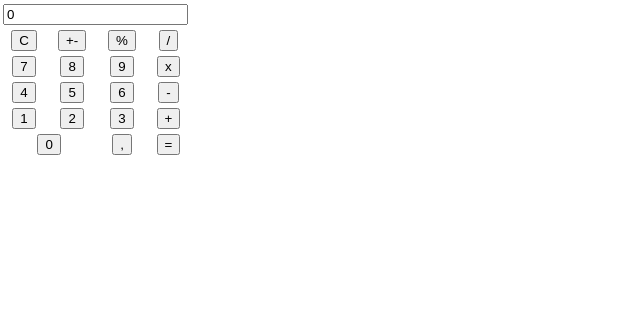
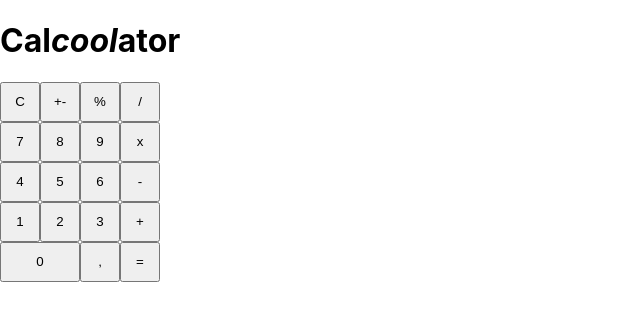
Before and after one commit to WibiH/calculator, a React (Create React App) app: page / in a window 1280 px wide. Shown: the top 320 px of the page, without its empty margins (0-640 px from the left). Built offline with nearby package versions, Linux system fonts and the light colour scheme.

Commit message:
change values

```diff
--- a/src/App.css
+++ b/src/App.css
@@ -36,3 +36,18 @@
     transform: rotate(360deg);
   }
 }
+
+.display {
+  width: 152px;
+  height: 40px;
+  text-align: right;
+}
+
+.buttons button {
+  width: 40px;
+  height: 40px;
+}
+
+#big-button {
+  width: 80px;
+}
--- a/src/App.js
+++ b/src/App.js
@@ -1,9 +1,5 @@
 import "./App.css";
-import DisplayNumber from "./components/DisplayNumber";
-import PlusMinusBtn from "./components/PlusMinusBtn";
-import MathOperationsBtns from "./components/MathOperationsBtns";
-import PercentageBtn from "./components/PercentageBtn";
-import ClearAll from "./components/ClearAll";
+import CalculatorButtons from "./components/CalculatorButtons";
 
 /* Calculator functions
 - type in numbers in form
@@ -17,101 +13,12 @@ import ClearAll from "./components/ClearAll";
 
 function App() {
   return (
-    <div className="App">
-      <table>
-        <thead>
-          {" "}
-          <tr>
-            <th colspan="4">
-              {" "}
-              <DisplayNumber />
-            </th>
-          </tr>
-        </thead>
-        <tbody>
-          <tr>
-            <td>
-              {" "}
-              <button>C</button>
-              <ClearAll />
-            </td>
-            <td>
-              {" "}
-              <button>+-</button>
-              <PlusMinusBtn />
-            </td>
-            <td>
-              {" "}
-              <button>%</button>
-              <PercentageBtn />
-            </td>
-            <td>
-              <button>
-                / <MathOperationsBtns />
-              </button>
-            </td>
-          </tr>
-          <tr>
-            <td>
-              <button>7 </button>
-            </td>
-            <td>
-              <button>8</button>
-            </td>
-            <td>
-              <button>9</button>
-            </td>
-            <td>
-              <button>
-                x <MathOperationsBtns />
-              </button>
-            </td>
-          </tr>
-          <tr>
-            <td>
-              <button>4</button>
-            </td>
-            <td>
-              <button>5</button>
-            </td>
-            <td>
-              <button>6</button>
-            </td>
-            <td>
-              <button>
-                - <MathOperationsBtns />
-              </button>
-            </td>
-          </tr>
-          <tr>
-            <td>
-              <button>1</button>
-            </td>
-            <td>
-              <button>2</button>
-            </td>
-            <td>
-              <button>3</button>
-            </td>
-            <td>
-              <button>
-                + <MathOperationsBtns />
-              </button>
-            </td>
-          </tr>
-          <tr>
-            <td colspan="2">
-              <button>0</button>
-            </td>
-            <td>
-              <button>,</button>
-            </td>
-            <td>
-              <button>=</button>
-            </td>
-          </tr>
-        </tbody>
-      </table>
+    <div className="calculator">
+      <h1>
+        Cal<i>cool</i>ator
+      </h1>
+
+      <CalculatorButtons />
     </div>
   );
 }
--- /dev/null
+++ b/src/components/CalculatorButtons.jsx
@@ -0,0 +1,133 @@
+import React from "react";
+
+function CalculatorButtons() {
+  return (
+    <div className="buttons">
+      <button
+        name="C"
+        onClick={(event) => this.props.onClick(event.target.name)}
+      >
+        C
+      </button>
+      <button
+        name="+-"
+        onClick={(event) => this.props.onClick(event.target.name)}
+      >
+        +-
+      </button>
+      <button
+        name="%"
+        onClick={(event) => this.props.onClick(event.target.name)}
+      >
+        %
+      </button>
+      <button
+        name="/"
+        onClick={(event) => this.props.onClick(event.target.name)}
+      >
+        /
+      </button>
+      <br />
+
+      <button
+        name="7"
+        onClick={(event) => this.props.onClick(event.target.name)}
+      >
+        7
+      </button>
+      <button
+        name="8"
+        onClick={(event) => this.props.onClick(event.target.name)}
+      >
+        8
+      </button>
+      <button
+        name="9"
+        onClick={(event) => this.props.onClick(event.target.name)}
+      >
+        9
+      </button>
+      <button
+        name="x"
+        onClick={(event) => this.props.onClick(event.target.name)}
+      >
+        x
+      </button>
+      <br />
+
+      <button
+        name="4"
+        onClick={(event) => this.props.onClick(event.target.name)}
+      >
+        4
+      </button>
+      <button
+        name="5"
+        onClick={(event) => this.props.onClick(event.target.name)}
+      >
+        5
+      </button>
+      <button
+        name="6"
+        onClick={(event) => this.props.onClick(event.target.name)}
+      >
+        6
+      </button>
+      <button
+        name="-"
+        onClick={(event) => this.props.onClick(event.target.name)}
+      >
+        -
+      </button>
+      <br />
+
+      <button
+        name="1"
+        onClick={(event) => this.props.onClick(event.target.name)}
+      >
+        1
+      </button>
+      <button
+        name="2"
+        onClick={(event) => this.props.onClick(event.target.name)}
+      >
+        2
+      </button>
+      <button
+        name="3"
+        onClick={(event) => this.props.onClick(event.target.name)}
+      >
+        3
+      </button>
+      <button
+        name="+"
+        onClick={(event) => this.props.onClick(event.target.name)}
+      >
+        +
+      </button>
+      <br />
+
+      <button
+        name="0"
+        id="big-button"
+        onClick={(event) => this.props.onClick(event.target.name)}
+      >
+        0
+      </button>
+      <button
+        name=","
+        onClick={(event) => this.props.onClick(event.target.name)}
+      >
+        ,
+      </button>
+      <button
+        name="="
+        onClick={(event) => this.props.onClick(event.target.name)}
+      >
+        =
+      </button>
+    </div>
+  );
+}
+
+export default CalculatorButtons;
--- a/src/components/ClearAll.jsx
+++ /dev/null
@@ -1,3 +0,0 @@
-function ClearAll() {}
-
-export default ClearAll;
--- a/src/components/DisplayNumber.jsx
+++ b/src/components/DisplayNumber.jsx
@@ -1,13 +1,20 @@
 import { useState } from "react";
 
-function DisplayNumber() {
+function DisplayNumber(props) {
   const [number, setNumber] = useState(0);
 
   const typeNumber = () => {
-    setNumber(number);
+    setNumber();
   };
 
-  return <input type="text" value={number} onClick={typeNumber} />;
+  return (
+    <input
+      className="display"
+      type="text"
+      value={number}
+      onClick={typeNumber}
+    />
+  );
 }
 
 export default DisplayNumber;
--- a/src/components/MathOperationsBtns.jsx
+++ /dev/null
@@ -1,3 +0,0 @@
-function MathOperationsBtns() {}
-
-export default MathOperationsBtns;
--- a/src/components/PercentageBtn.jsx
+++ /dev/null
@@ -1,3 +0,0 @@
-function PercentageBtn() {}
-
-export default PercentageBtn;
--- a/src/components/PlusMinusBtn.jsx
+++ /dev/null
@@ -1,3 +0,0 @@
-function PlusMinusBtn() {}
-
-export default PlusMinusBtn;
```
